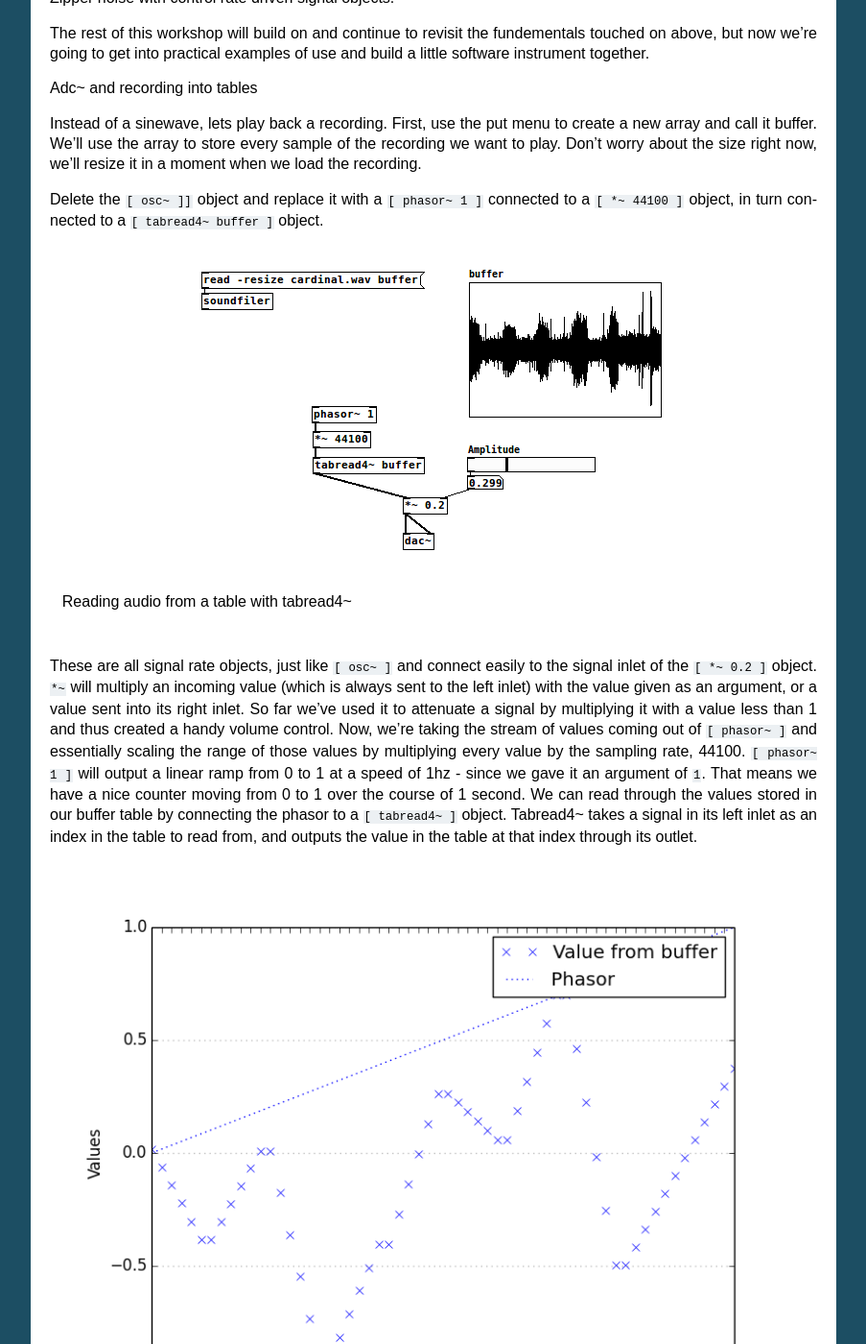
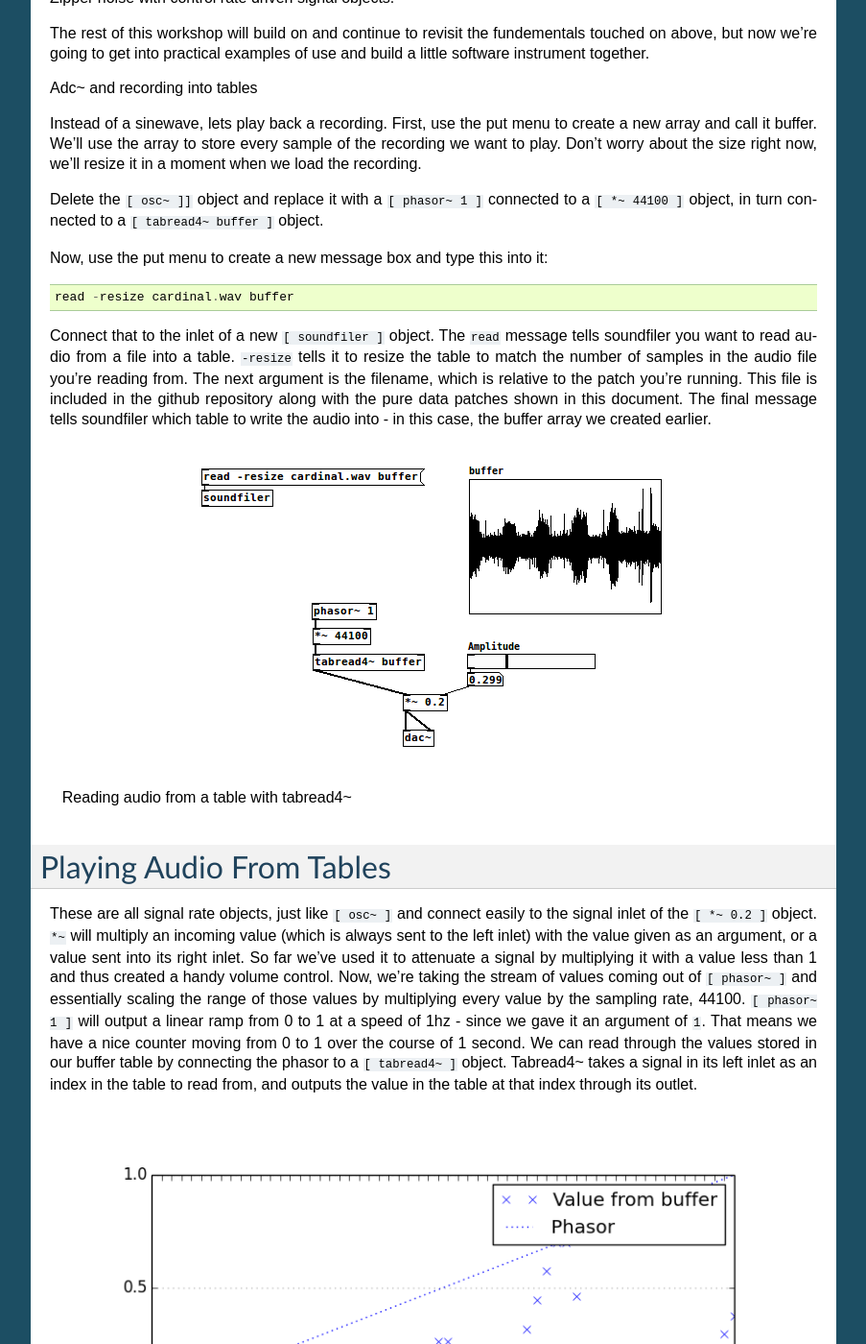
Before and after one commit to hecanjog/pdintro, a Sphinx documentation site: the page built from source/first.rst, in a window 1280 px wide and 1400 px high, scrolled down 6146 px. Shown: the whole window at 96% size, without its empty margins (198-1101 px from the left). Built offline with Sphinx 7.4.7, drawn with Linux system fonts in a browser that asks for light colours; formulas are drawn with MathJax 3; some of the changed text lies outside the part shown.

Commit message:
more on tables

```diff
--- a/source/first.rst
+++ b/source/first.rst
@@ -229,10 +229,27 @@ recording.
 Delete the ``[ osc~ ]]`` object and replace it with a ``[ phasor~ 1 ]`` connected to
 a ``[ *~ 44100 ]`` object, in turn connected to a ``[ tabread4~ buffer ]`` object.
 
+Now, use the put menu to create a new message box and type this into it:
+
+::
+
+    read -resize cardinal.wav buffer
+
+Connect that to the inlet of a new ``[ soundfiler ]`` object. The ``read`` message tells
+soundfiler you want to read audio from a file into a table. ``-resize`` tells it to resize
+the table to match the number of samples in the audio file you're reading from. The next
+argument is the filename, which is relative to the patch you're running. This file is
+included in the github repository along with the pure data patches shown in this document.
+The final message tells soundfiler which table to write the audio into - in this case, the
+buffer array we created earlier.
+
 .. figure:: buffer1.png
    :align: center
 
    Reading audio from a table with tabread4~
+
+Playing Audio From Tables
+=========================
 
 These are all signal rate objects, just like ``[ osc~ ]`` and connect easily to the
 signal inlet of the ``[ *~ 0.2 ]`` object. ``*~`` will multiply an incoming value (which
@@ -276,6 +292,8 @@ Resources
 - http://puredata.hurleur.com The PD forum. A great place to ask questions, share patches, and generally nerd out about PD.
 - http://en.flossmanuals.net/pure-data/ Probably the most readable overview of Pure Data out there, this open source book is
 always being updated and expanded.
+- http://pd-la.info/pd-media/miller-puckette-mus171-videos/ A full introductory course on creating computer music with pure
+data taught by the author of pure data.
 
 Citations
 =========
```
Also changed, not shown: other parts of source/first.rst (+0 -1 lines).
